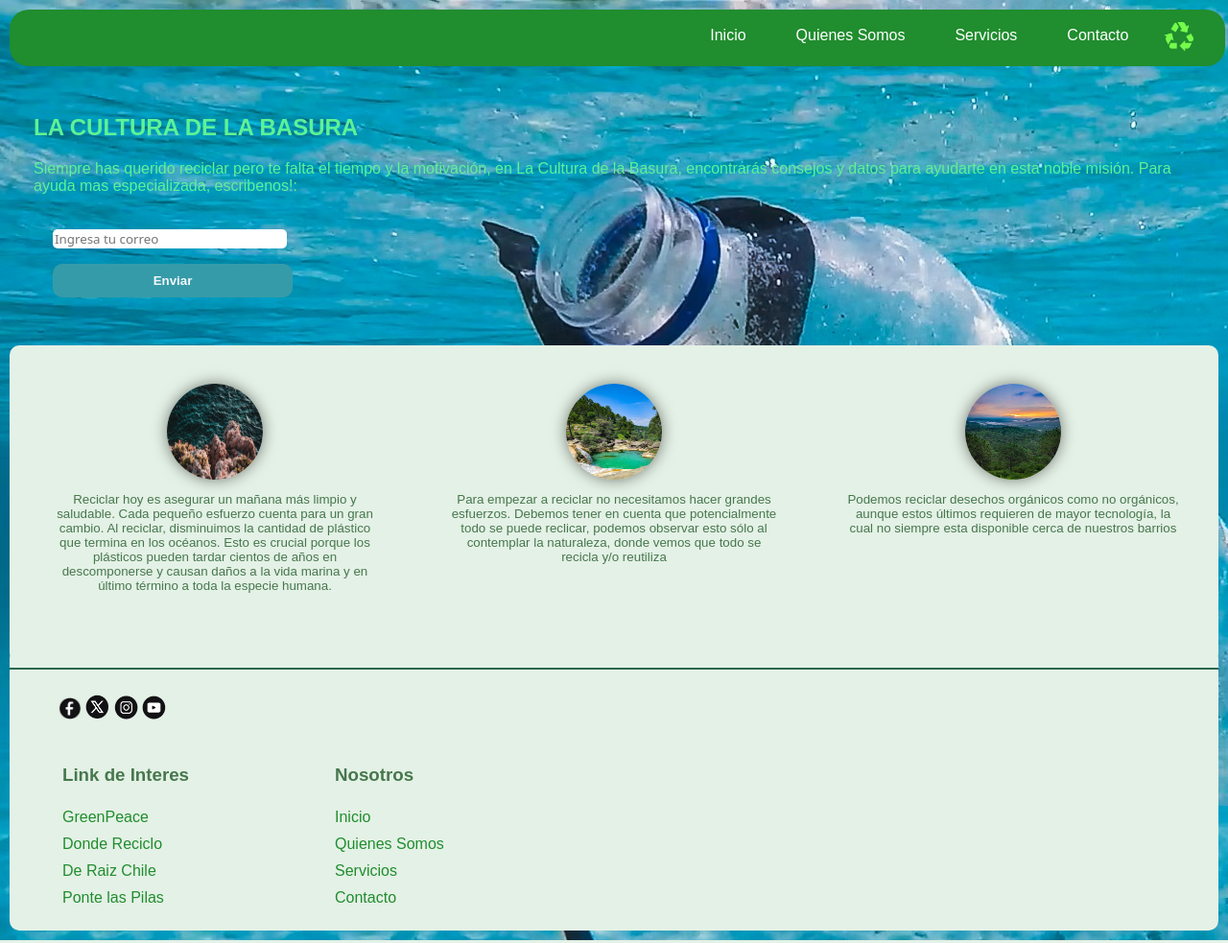
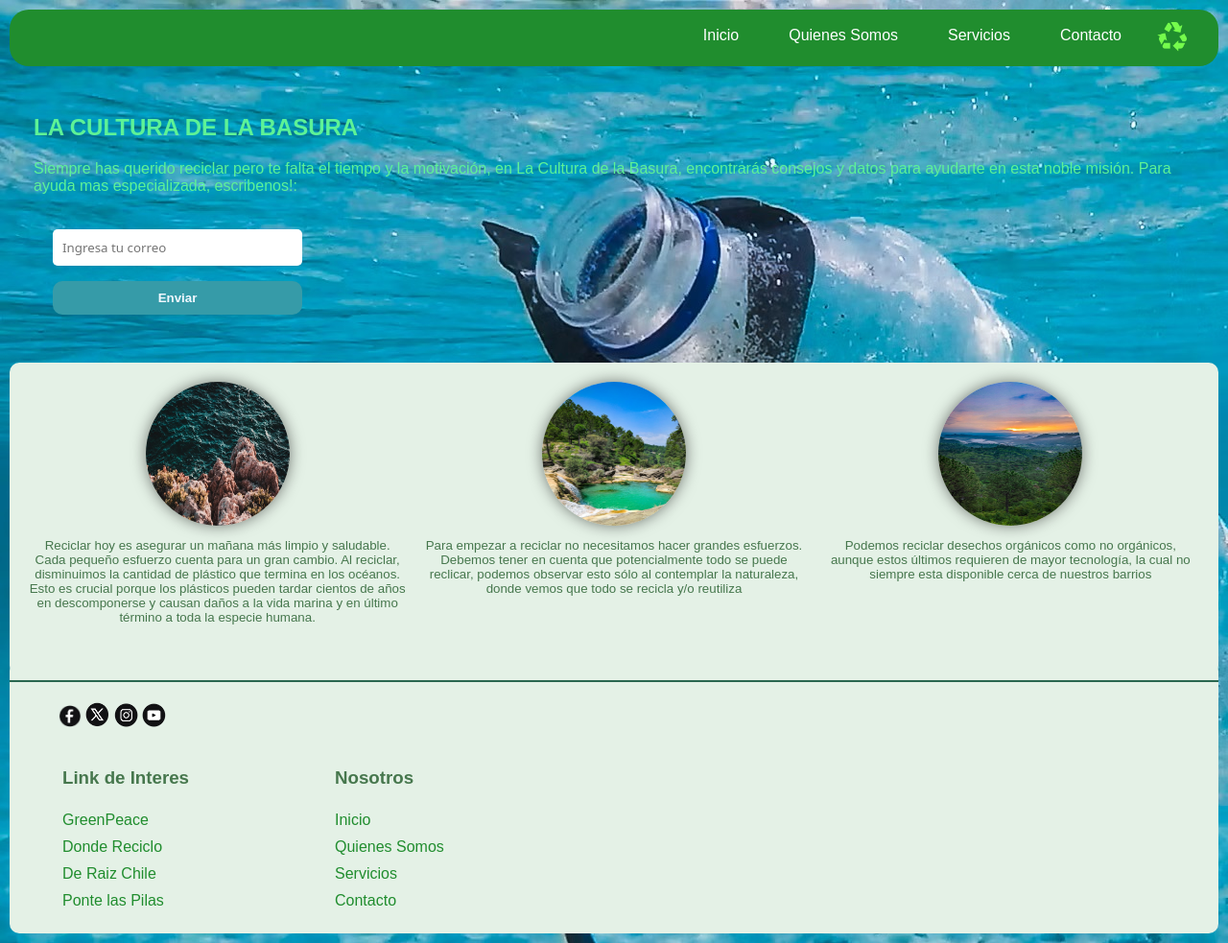
Before and after one commit to nrojasster/Proyecto3, a plain HTML site: page Index.html in a window 1280 px wide. Shown: the whole page at 96% size. Drawn offline with Linux system fonts and the light colour scheme; a web font is replaced by a local one.

Commit message:
Segundo update

```diff
--- a/css/Estilos.css
+++ b/css/Estilos.css
@@ -1,11 +1,9 @@
 body{
   background-color: #e4f1e6;
   font-family: "Moderustic", sans-serif;
-  font-optical-sizing: auto;
   padding: 10px;
   margin: 0;
   display: grid;
-  /* grid-template-rows: 30% 25% 40% 35%;   */
   background-image: url("../img/foto-main.jpg");
   grid-gap: 5px;
 }
@@ -13,11 +11,8 @@ body{
 nav {
     background-color: #208d2e;
     padding: 10px;
-    width: 99%;
     font-family: "Moderustic", sans-serif;
     display: flex;
-    align-content: start;
-    align-self: start;
     justify-content: flex-end;
     border-radius: 20px;
   }
@@ -47,17 +42,11 @@ nav {
   }
   .principal{
     display: grid;
-    grid-template-rows: 0% 25% 25%;
     align-items:self-start;
     padding: 25px;
     color:rgb(93, 242, 150);
   }
 
-  .principal button{
-    border-radius: 10px;
-    width: 250px;
-    height: 35px;
-  }
   .principal titulo{
     font-size: 500rem;
     color:rgb(106, 239, 157);
@@ -66,6 +55,7 @@ nav {
   form {
     padding: 20px;
   }
+
   form #email{
     font-family:system-ui, -apple-system, BlinkMacSystemFont, 'Segoe UI', Roboto, Oxygen, Ubuntu, Cantarell, 'Open Sans', 'Helvetica Neue', sans-serif;
     width: 240px;
@@ -73,6 +63,7 @@ nav {
     border-width: 0px;
     border: none;
     outline: none;
+    padding: 10px;
     text-decoration: none;
   }
 
@@ -83,6 +74,9 @@ nav {
     background-color: #369ba8;
     transition: transform 0.1s;
     cursor: pointer;
+    border-radius: 10px;
+    width: 260px;
+    height: 35px;
   }
 
   form button:hover{
@@ -92,12 +86,9 @@ nav {
   .container-main {
     display: grid;
     grid-template-columns: repeat(auto-fit, minmax(min(100%, 25rem), 1fr));
-    grid-auto-flow: dense;
-    gap: 0.5rem;
     height: 100%;
     font-size: smaller;
     color:#46774d;
-    align-items: stretch;
     background-color: #e4f1e6;
     padding: 10px;
     width: auto;
@@ -111,12 +102,12 @@ nav {
     display:flex;
     flex-flow:column wrap;
     align-items: center;
-    padding: 30px;
+    padding: 10px;
   }
 
   .fotos{
-    width: 100px;
-    height: 100px;
+    width: 150px;
+    height: 150px;
     border-radius: 50%;
     box-shadow: 0 0 15px rgba(0, 0, 0, 0.5);
   }
@@ -124,8 +115,6 @@ nav {
   footer{
     background-color: #e4f1e6;
     display: grid;
-    grid-auto-flow: dense;
-    grid-gap: 5px;
     justify-items: start;
     border-radius: 10px;
   }
@@ -134,6 +123,7 @@ nav {
     display: grid;
     grid-template-columns: 1fr 1fr 1fr;
   }
+
   footer ul {
     list-style-type: none;
     list-style: none;
@@ -142,7 +132,7 @@ nav {
     padding: 10px;
     display: flex;
     flex-flow: column;
-    padding: 10px 0; /* Espaciado entre elementos */
+    padding: 10px 0;
   }
 
   footer ul li{
@@ -177,14 +167,6 @@ nav {
   .redes-sociales img:hover{
     transform: scale(1.03);
   }
-
-/* ****************************************************** */
-  /* (laptops/desktops, 992px and up) */
-/* @media only screen and (max-width: 992px) {
-  /* .container-info .presentation {
-      font-size: 14px;
-
-} */
 
 /* (landscape tablets, 768px and up) */
 @media only screen and (max-width: 768px) {
@@ -252,4 +234,9 @@ nav {
   .redes-sociales img{
     width: 30px;
   }
+
+  .fotos{
+    width: 300px;
+    height: 300px;
+  }
 }
```
Also changed, not shown: Index.html (+3 -4 lines), img/Logo.png (deleted), img/photo-1558640476-437a2b9438a2.avif (deleted), 1 other file.
